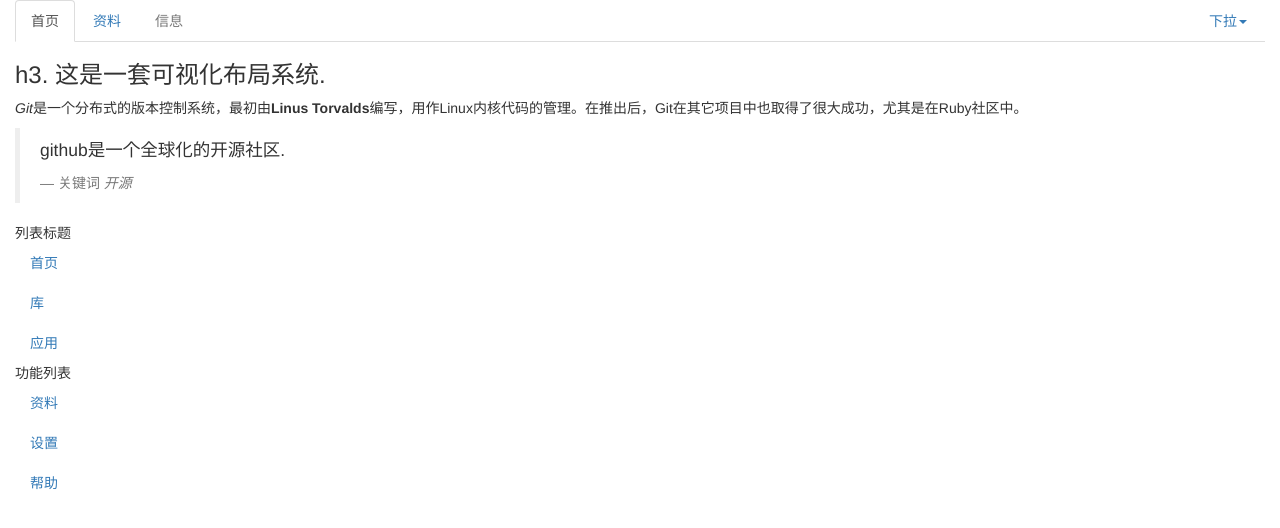
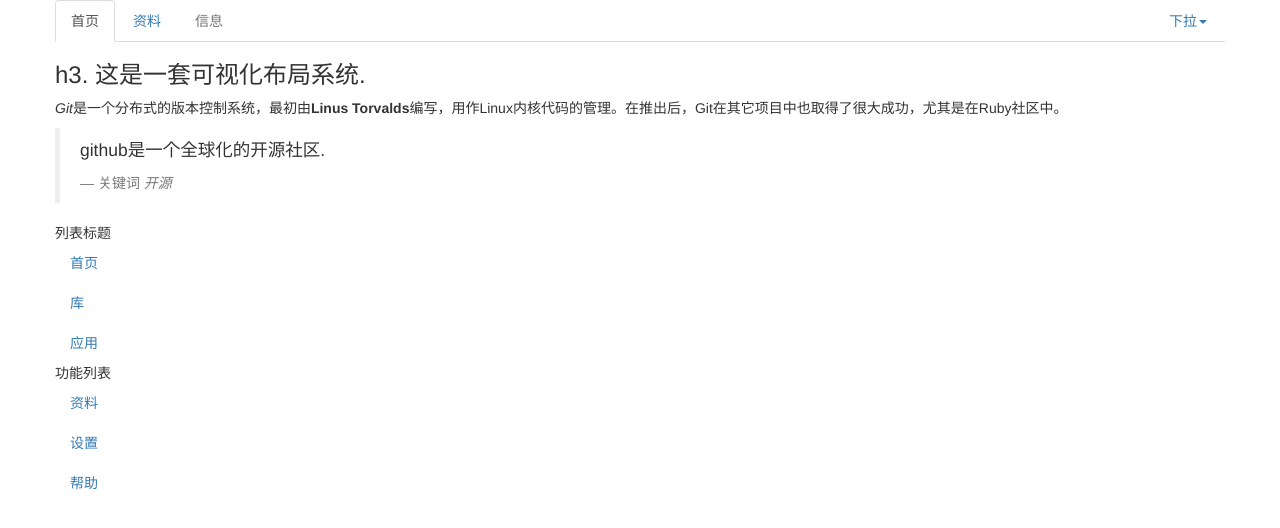
Before and after one commit to daijiangping/daijiangping.github.io, a plain HTML site: page index.html in a window 1280 px wide. Drawn offline with nearby package versions, Linux system fonts and the light colour scheme.

Commit message:
Update index.html

```diff
--- a/index.html
+++ b/index.html
@@ -8,8 +8,8 @@
 	<script src="https://cdn.static.runoob.com/libs/bootstrap/3.3.7/js/bootstrap.min.js"></script>
 </head>
 <body>
-<div class="container-fluid">
-	<div class="row-fluid">
+<div class="container">
+	<div class="row">
 		<div class="span12">
 			<ul class="nav nav-tabs">
 				<li class="active">
@@ -43,7 +43,7 @@
 			</ul>
 		</div>
 	</div>
-	<div class="row-fluid">
+	<div class="row">
 		<div class="span8">
 			<h3>
 				h3. 这是一套可视化布局系统.
@@ -90,6 +90,5 @@
 	</div>
 </div>
 
-
 </body>
 </html>
```
